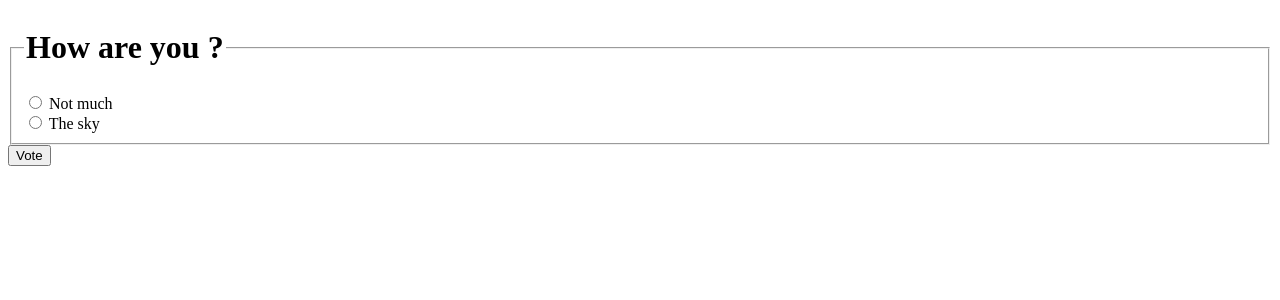
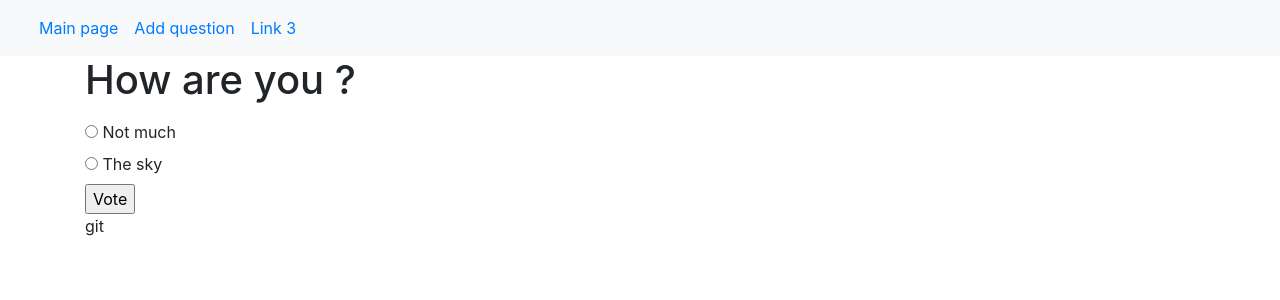
Before and after one commit to podolyanyn/django_teacher_project, a Django app: page /polls/2/ in a window 1280 px wide. Shown: the top 300 px of the page. Run offline with Django 4.2, Linux system fonts and the light colour scheme; data comes from the database, SQL or seed files in the repository; both versions use the stored data as it was after the commit.

Commit message:
Lesson 46.

```diff
--- a/my_django_project/settings.py
+++ b/my_django_project/settings.py
@@ -38,6 +38,8 @@ INSTALLED_APPS = [
     'django.contrib.messages',
     'django.contrib.staticfiles',
     # third-party apps
+    'crispy_forms',
+    'crispy_bootstrap4',
 
     # project apps
     'polls',
@@ -126,3 +128,5 @@ STATIC_URL = 'static/'
 # https://docs.djangoproject.com/en/4.1/ref/settings/#default-auto-field
 
 DEFAULT_AUTO_FIELD = 'django.db.models.BigAutoField'
+
+CRISPY_TEMPLATE_PACK = 'bootstrap4'
--- /dev/null
+++ b/polls/templates/polls/base.html
@@ -0,0 +1,39 @@
+ <!DOCTYPE html>
+<html lang="en">
+<head>
+  <title>Bootstrap 4 Example</title>
+  <meta charset="utf-8">
+  <meta name="viewport" content="width=device-width, initial-scale=1">
+  <link rel="stylesheet" href="https://cdn.jsdelivr.net/npm/bootstrap@4.6.2/dist/css/bootstrap.min.css">
+  <script src="https://cdn.jsdelivr.net/npm/jquery@3.6.3/dist/jquery.slim.min.js"></script>
+  <script src="https://cdn.jsdelivr.net/npm/popper.js@1.16.1/dist/umd/popper.min.js"></script>
+  <script src="https://cdn.jsdelivr.net/npm/bootstrap@4.6.2/dist/js/bootstrap.bundle.min.js"></script>
+</head>
+<body>
+<nav class="navbar navbar-expand-sm bg-light">
+
+  <div class="container-fluid">
+    <!-- Links -->
+    <ul class="navbar-nav">
+      <li class="nav-item">
+        <a class="nav-link" href="/polls/">Main page</a>
+      </li>
+      <li class="nav-item">
+        <a class="nav-link" href="/polls/add/">Add question</a>
+      </li>
+      <li class="nav-item">
+        <a class="nav-link" href="#">Link 3</a>
+      </li>
+    </ul>
+  </div>
+
+</nav>
+
+<div class="container">
+{#<div class="container-fluid">#}
+    {% block content %}
+    {% endblock %}git
+</div>
+
+</body>
+</html>
--- a/polls/templates/polls/detail.html
+++ b/polls/templates/polls/detail.html
@@ -1,10 +1,14 @@
-<!DOCTYPE html>
-<html lang="en">
-<head>
-    <meta charset="UTF-8">
-    <title>Title</title>
-</head>
-<body>
+{% extends "polls/base.html" %}
+{% block content %}
+
+{#<!DOCTYPE html>#}
+{#<html lang="en">#}
+{#<head>#}
+{#    <meta charset="UTF-8">#}
+{#    <title>Title</title>#}
+{#</head>#}
+{#<body>#}
+
     <form action="{% url 'polls:vote' question.id %}" method="post">
     {% csrf_token %}
     <fieldset>
@@ -17,5 +21,8 @@
     </fieldset>
     <input type="submit" value="Vote">
     </form>
-</body>
-</html>
+{#</body>#}
+{#</html>#}
+
+
+{% endblock %}
```
Also changed, not shown: polls/templates/polls/index.html (+11 -3 lines), polls/templates/polls/question.html (+9 -1 lines), polls/templates/polls/results.html (+7 -0 lines), db.sqlite3.
